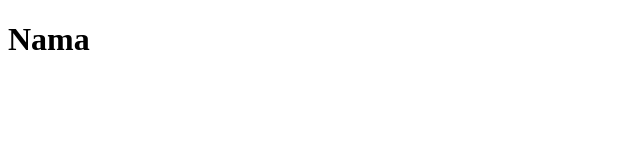
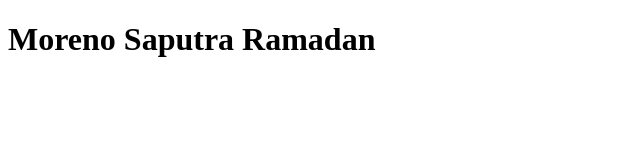
Before and after one commit to hajimoreno/profil, a plain HTML site: page index.html in a window 1280 px wide. Shown: the whole page, without its empty margins (0-640 px from the left). Drawn offline with Linux system fonts and the light colour scheme.

Commit message:
Update index.html

```diff
--- a/index.html
+++ b/index.html
@@ -7,6 +7,6 @@
     <title>Document</title>
 </head>
 <body>
-    <h1>Nama</h1>
+    <h1>Moreno Saputra Ramadan</h1>
 </body>
 </html>
```
